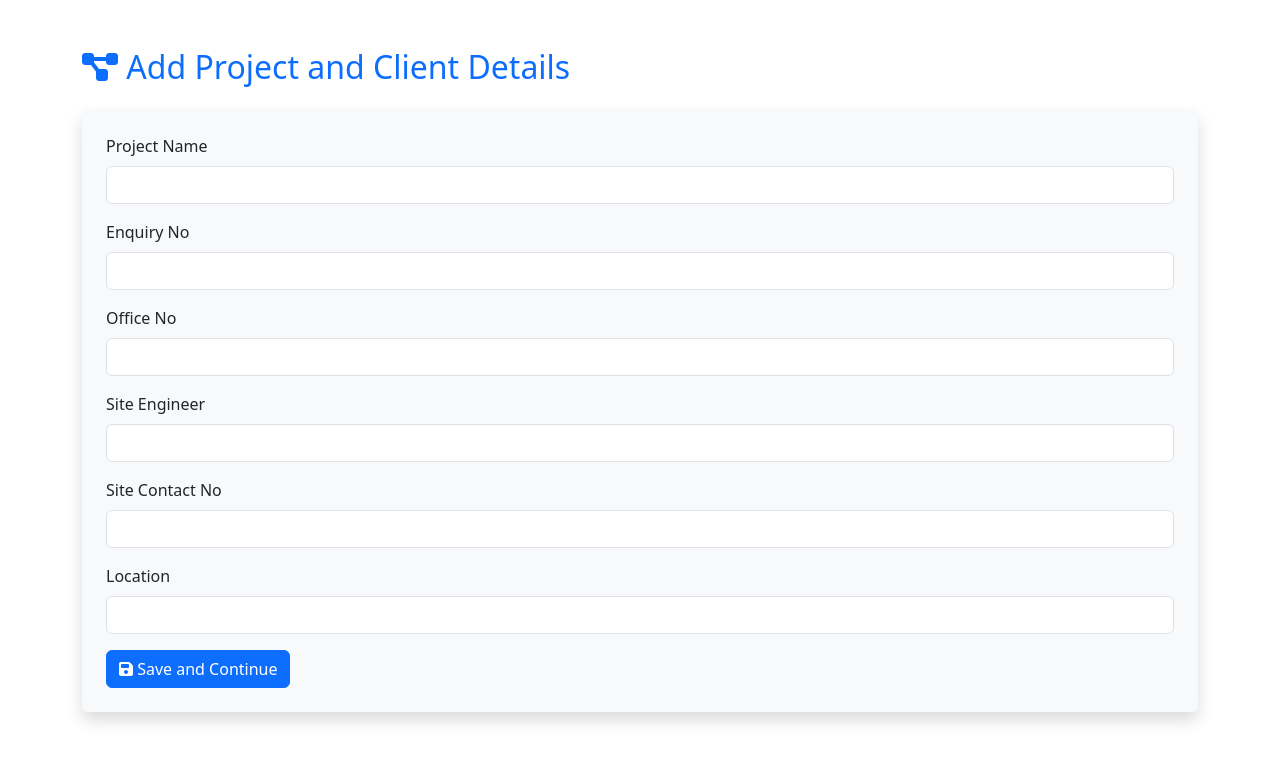
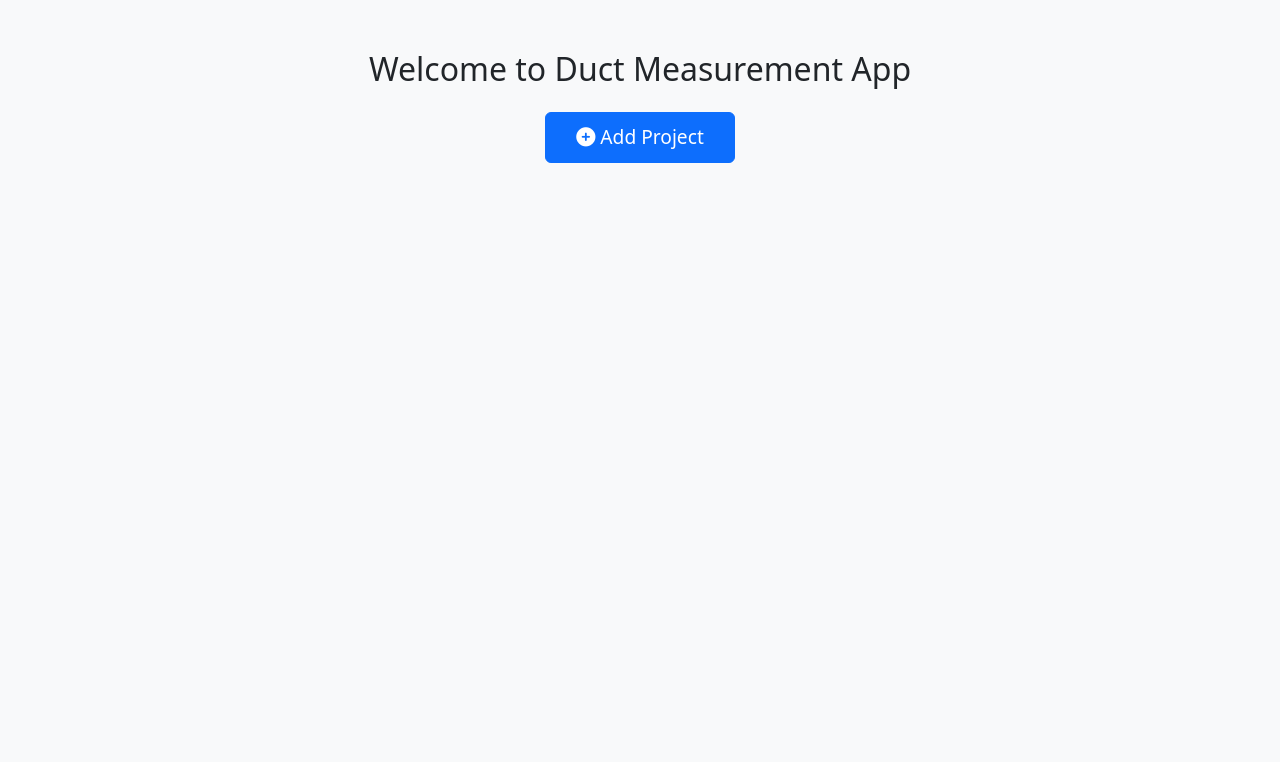
Before and after one commit to Madhan12-tech/duct-measurement, a Flask app: page / in a window 1280 px wide. Shown: the top 762 px of the page. Run offline with Flask 3, Linux system fonts and the light colour scheme; some libraries are stand-ins or nearby versions.

Commit message:
Update home.html

```diff
--- a/templates/home.html
+++ b/templates/home.html
@@ -1,44 +1,76 @@
 <!DOCTYPE html>
 <html lang="en">
 <head>
-  <meta charset="UTF-8">
-  <title>Home - Measurement App</title>
+  <meta charset="UTF-8" />
+  <title>Project Setup</title>
+  <meta name="viewport" content="width=device-width, initial-scale=1">
+
+  <!-- Bootstrap + FontAwesome -->
   <link href="https://cdn.jsdelivr.net/npm/bootstrap@5.3.0/dist/css/bootstrap.min.css" rel="stylesheet">
+  <link href="https://cdnjs.cloudflare.com/ajax/libs/font-awesome/6.5.0/css/all.min.css" rel="stylesheet">
+
+  <style>
+    body {
+      background-color: #f8f9fa;
+      padding: 50px;
+    }
+    .btn-primary {
+      font-size: 1.2rem;
+      padding: 10px 30px;
+    }
+  </style>
 </head>
-<body class="container mt-5">
+<body>
 
-  <h2 class="mb-4 text-primary"><i class="fas fa-project-diagram"></i> Add Project and Client Details</h2>
+<div class="container text-center">
+  <h2 class="mb-4">Welcome to Duct Measurement App</h2>
+  <button class="btn btn-primary" data-bs-toggle="modal" data-bs-target="#projectModal">
+    <i class="fa fa-plus-circle"></i> Add Project
+  </button>
+</div>
 
-  <form method="POST" action="/save_project" class="bg-light p-4 rounded shadow">
-    <div class="mb-3">
-      <label class="form-label">Project Name</label>
-      <input type="text" name="project_name" class="form-control" required>
+<!-- Project Modal -->
+<div class="modal fade" id="projectModal" tabindex="-1" aria-labelledby="projectModalLabel" aria-hidden="true">
+  <div class="modal-dialog">
+    <form method="POST" action="/save_project">
+      <div class="modal-content">
+        <div class="modal-header bg-primary text-white">
+          <h5 class="modal-title" id="projectModalLabel">Add Project Details</h5>
+          <button type="button" class="btn-close btn-close-white" data-bs-dismiss="modal" aria-label="Close"></button>
         </div>
-    <div class="mb-3">
-      <label class="form-label">Enquiry No</label>
-      <input type="text" name="enquiry_no" class="form-control" required>
+        <div class="modal-body">
+          <div class="mb-2">
+            <input type="text" name="project_name" class="form-control" placeholder="Project Name" required>
           </div>
-    <div class="mb-3">
-      <label class="form-label">Office No</label>
-      <input type="text" name="office_no" class="form-control" required>
+          <div class="mb-2">
+            <input type="text" name="enquiry_no" class="form-control" placeholder="Enquiry No" required>
           </div>
-    <div class="mb-3">
-      <label class="form-label">Site Engineer</label>
-      <input type="text" name="site_engineer" class="form-control" required>
+          <div class="mb-2">
+            <input type="text" name="office_no" class="form-control" placeholder="Office No" required>
           </div>
-    <div class="mb-3">
-      <label class="form-label">Site Contact No</label>
-      <input type="text" name="site_contact" class="form-control" required>
+          <div class="mb-2">
+            <input type="text" name="site_engineer" class="form-control" placeholder="Site Engineer" required>
           </div>
-    <div class="mb-3">
-      <label class="form-label">Location</label>
-      <input type="text" name="location" class="form-control" required>
+          <div class="mb-2">
+            <input type="text" name="site_contact" class="form-control" placeholder="Site Contact Number" required>
           </div>
-    <button type="submit" class="btn btn-primary">
-      <i class="fas fa-save"></i> Save and Continue
+          <div class="mb-2">
+            <input type="text" name="location" class="form-control" placeholder="Location" required>
+          </div>
+        </div>
+        <div class="modal-footer">
+          <button type="submit" class="btn btn-success">
+            <i class="fa fa-save"></i> Save & Continue
           </button>
+          <button type="button" class="btn btn-secondary" data-bs-dismiss="modal">Cancel</button>
+        </div>
+      </div>
     </form>
+  </div>
+</div>
 
-  <script src="https://kit.fontawesome.com/a2d9a64b76.js" crossorigin="anonymous"></script>
+<!-- Bootstrap JS -->
+<script src="https://cdn.jsdelivr.net/npm/bootstrap@5.3.0/dist/js/bootstrap.bundle.min.js"></script>
+
 </body>
 </html>
```
Lines whose indentation alone changed are shown as unchanged.
